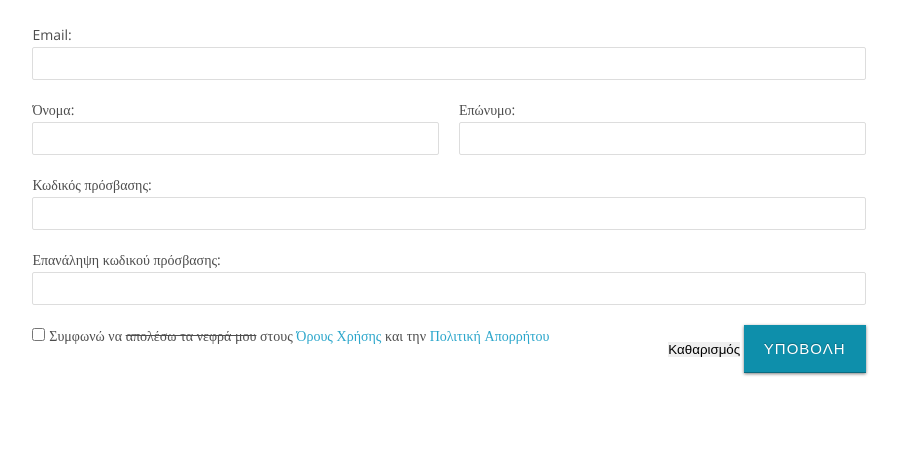
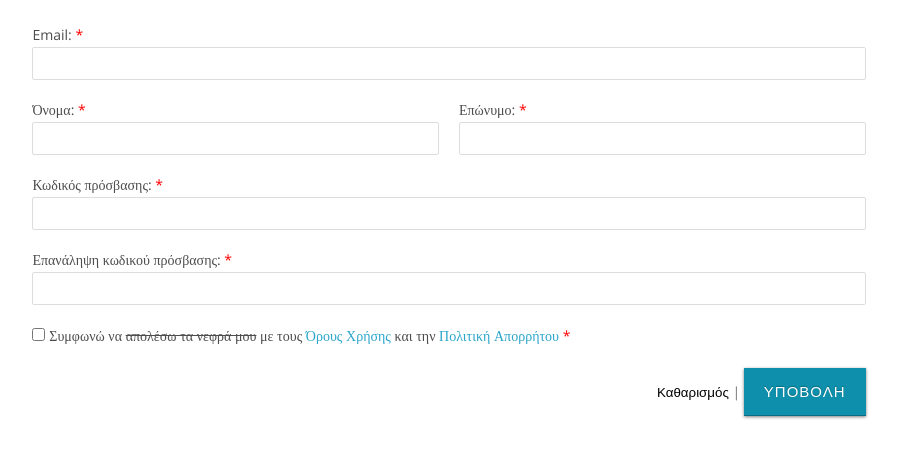
Before and after one commit to lpapadakos/eam-3, a PHP site: page /register.php in a window 1280 px wide. Shown: the part 274-732 px from the top of the page, without its empty margins (191-1090 px from the left). Run offline with PHP 8.4, Linux system fonts and the light colour scheme.

Commit message:
Registration buttons update

```diff
--- a/htdocs/css/style.css
+++ b/htdocs/css/style.css
@@ -107,6 +107,11 @@ input[type="text"]:focus, input[type="password"]:focus, input[type="email"]:focu
 textarea { min-height: 120px }
 input[type="checkbox"] { display: inline }
 label span, legend span { font-size: 12px; color: #444; }
+label.required:after { content: " *"; color: red; }
+input[type="reset"] { background-color: inherit; cursor: pointer; }
+input[type="reset"]:hover { text-decoration: underline; }
+form .buttons { text-align: right; }
+form .buttons > input { display: inline; }
 /* ---- Alerts ---- */
 .alert { padding: 10px; margin-bottom: 18px; color: #c09853; text-shadow: 0 1px 0 rgba(255, 255, 255, 0.5); background-color: #fcf8e3; border: 1px solid #fbeee0; border-radius: 4px; -moz-border-radius: 4px; -webkit-border-radius: 4px; }
 .success { color: #468847;background-color: #dff0d8;border-color: #d6e9c6;padding: 10px;font-weight: bold;margin-bottom: 10px;}
--- a/htdocs/register.php
+++ b/htdocs/register.php
@@ -27,7 +27,7 @@ if ($_SERVER["REQUEST_METHOD"] == "POST") {
 
 				// Check if user exists, if yes then verify password
 				if (mysqli_stmt_num_rows($stmt) == 1) {
-					$email_err = "Υπάρχει ήδη χρήστης με αυτή τη διεύθυνση email!";
+					$email_err = "Υπάρχει ήδη χρήστης με αυτή τη διεύθυνση email.";
 				}
 			} else {
 				$email_err = "Κάτι πήγε στραβά. Παρακαλώ δοκιμάστε ξανά αργότερα.";
@@ -107,6 +107,7 @@ if ($_SERVER["REQUEST_METHOD"] == "POST") {
 <!DOCTYPE html>
 <html lang="el">
 <head>
+	<meta charset="utf-8">
 	<meta name="viewport" content="width=device-width"/>
 	<title>Εγγραφή - Υπουργείο Εργασίας &amp; Κοινωνικών Υποθέσεων</title>
 	<link rel="shortcut icon" href="/favicon.ico"/>
@@ -117,7 +118,6 @@ if ($_SERVER["REQUEST_METHOD"] == "POST") {
 	<link rel="stylesheet" type="text/css" href="/css/slider.css"/>
 	<link rel="stylesheet" type="text/css" href="/css/skinblue.css"/><!-- change skin color -->
 	<link rel="stylesheet" type="text/css" href="/css/responsive.css"/>
-	<script src="/js/jquery-1.9.0.min.js"></script><!-- the rest of the scripts at the bottom of the document -->
 </head>
 <body>
 	<div class="grid">
@@ -134,7 +134,7 @@ if ($_SERVER["REQUEST_METHOD"] == "POST") {
 					echo '</p>';
 				}
 			?>
-			<label for="email">Email:</label>
+			<label for="email" class="required">Email:</label>
 			<input type="email" name="email" id="email" required>
 
 			<?php
@@ -145,11 +145,11 @@ if ($_SERVER["REQUEST_METHOD"] == "POST") {
 				}
 			?>
 			<div class="c6 noleftmargin">
-				<label for="name">Όνομα:</label>
+				<label for="name" class="required">Όνομα:</label>
 				<input type="text" name="name" id="name" required>
 			</div>
 			<div class="c6 norightmargin">
-				<label for="surname">Επώνυμο:</label>
+				<label for="surname" class="required">Επώνυμο:</label>
 				<input type="text" name="surname" id="surname" required>
 			</div>
 
@@ -160,17 +160,16 @@ if ($_SERVER["REQUEST_METHOD"] == "POST") {
 					echo '</p>';
 				}
 			?>
-			<label for="password">Κωδικός πρόσβασης:</label>
+			<label for="password" class="required">Κωδικός πρόσβασης:</label>
 			<input type="password" name="password" id="password" required>
-			<label for="confirm-password">Επανάληψη κωδικού πρόσβασης:</label>
+			<label for="confirm-password" class="required">Επανάληψη κωδικού πρόσβασης:</label>
 			<input type="password" name="confirm-password" id="confirm-password" required>
 
 			<input type="checkbox" name="consent" id="consent" required>
-			<label for="consent" style="display: inline-block">Συμφωνώ να <del>απολέσω τα νεφρά μου</del> στους <a href="#">Όρους Χρήσης</a> και την <a href="#">Πολιτική Απορρήτου</a></label>
+			<label for="consent" class="required" style="display: inline-block">Συμφωνώ να <del>απολέσω τα νεφρά μου</del> με τους <a href="#">Όρους Χρήσης</a> και την <a href="#">Πολιτική Απορρήτου</a></label>
 
-
-			<div class="right">
-				<input type="reset" value="Καθαρισμός">
+			<div  class="buttons space-top">
+				<input type="reset" value="Καθαρισμός"> |
 				<input type="submit" class="actionbutton" value="Υποβολή">
 			</div>
 		</form>
```
